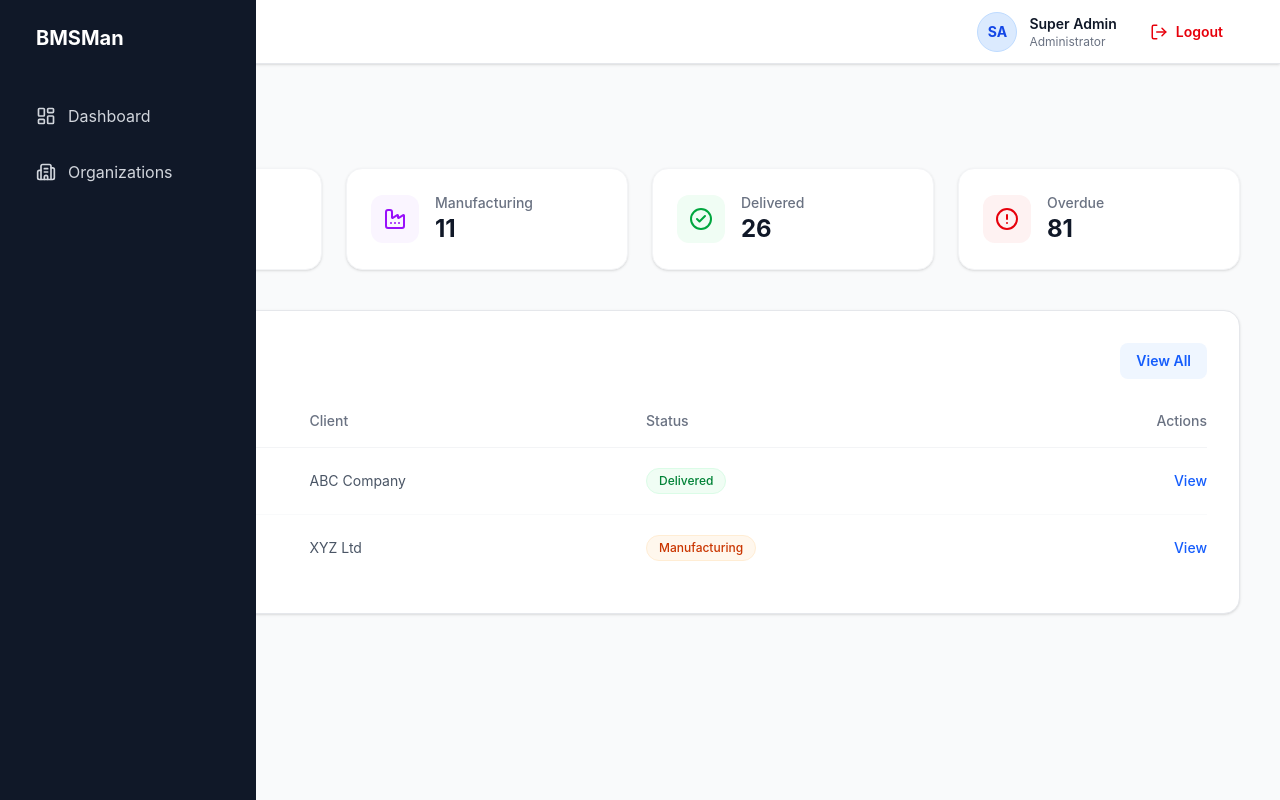
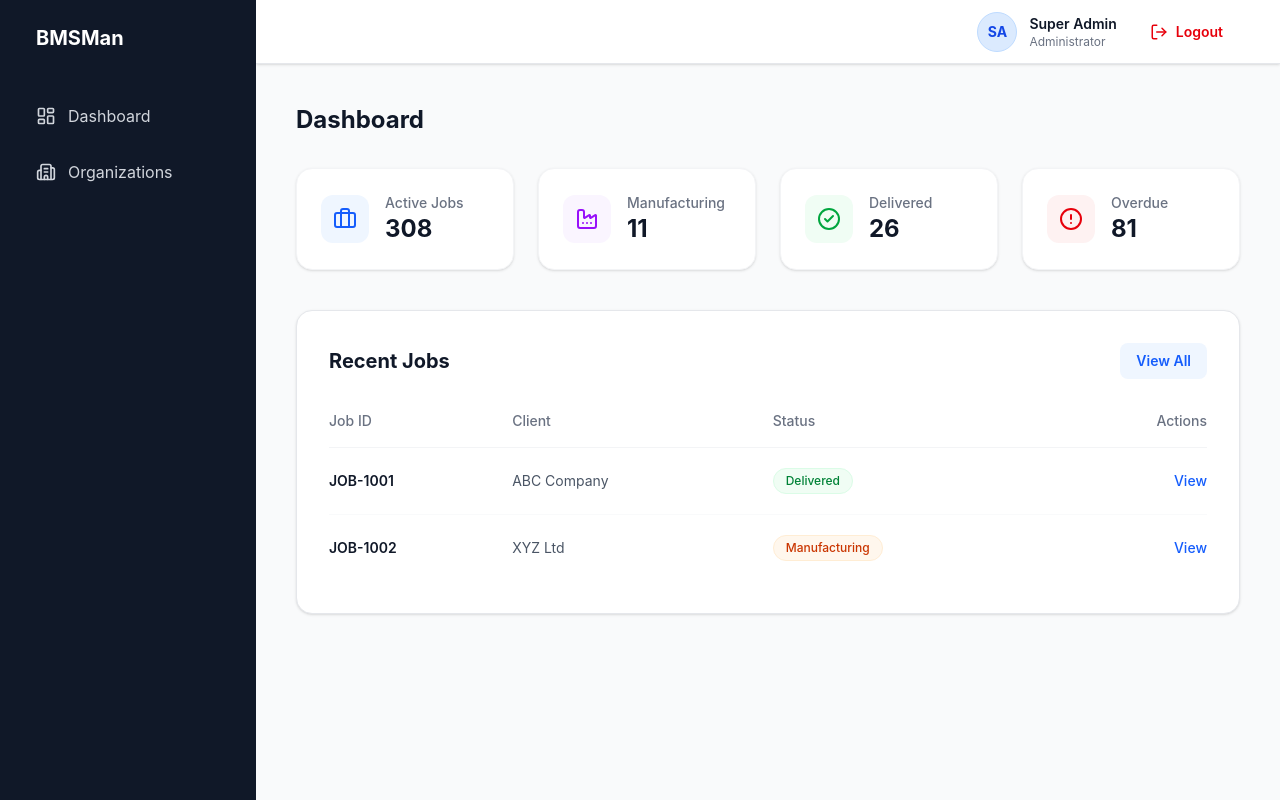
Before and after one commit to sourabh7373/bmsman, a Next.js app: page /dashboard in a window 1280 px wide. Built offline with nearby package versions, Linux system fonts and the light colour scheme.

Commit message:
fixed mobile UI

```diff
--- a/app/dashboard/page.tsx
+++ b/app/dashboard/page.tsx
@@ -8,7 +8,7 @@ export default function Dashboard() {
   return (
     <div className="flex min-h-screen bg-gray-50 w-full overflow-x-hidden">
       <Sidebar />
-      <div className="flex-1 flex flex-col w-full min-w-0">
+      <div className="flex-1 flex flex-col w-full min-w-0 lg:ml-64">
         <Topbar />
         <main className="p-6 lg:p-10 w-full max-w-7xl mx-auto">
           <PageHeader title="Dashboard" showBack={false} />
@@ -57,8 +57,8 @@ export default function Dashboard() {
               <h2 className="text-xl font-bold text-gray-900">Recent Jobs</h2>
               <button className="text-sm font-semibold text-blue-600 hover:text-blue-700 bg-blue-50 px-4 py-2 rounded-lg transition-colors">View All</button>
             </div>
-            <div className="overflow-x-auto">
-              <table className="w-full text-sm">
+            <div className="overflow-x-auto -mx-6 sm:-mx-8 px-6 sm:px-8">
+              <table className="w-full text-sm min-w-[600px]">
                 <thead>
                   <tr className="border-b border-gray-100 text-gray-500">
                     <th className="text-left pb-4 font-medium">Job ID</th>
```
